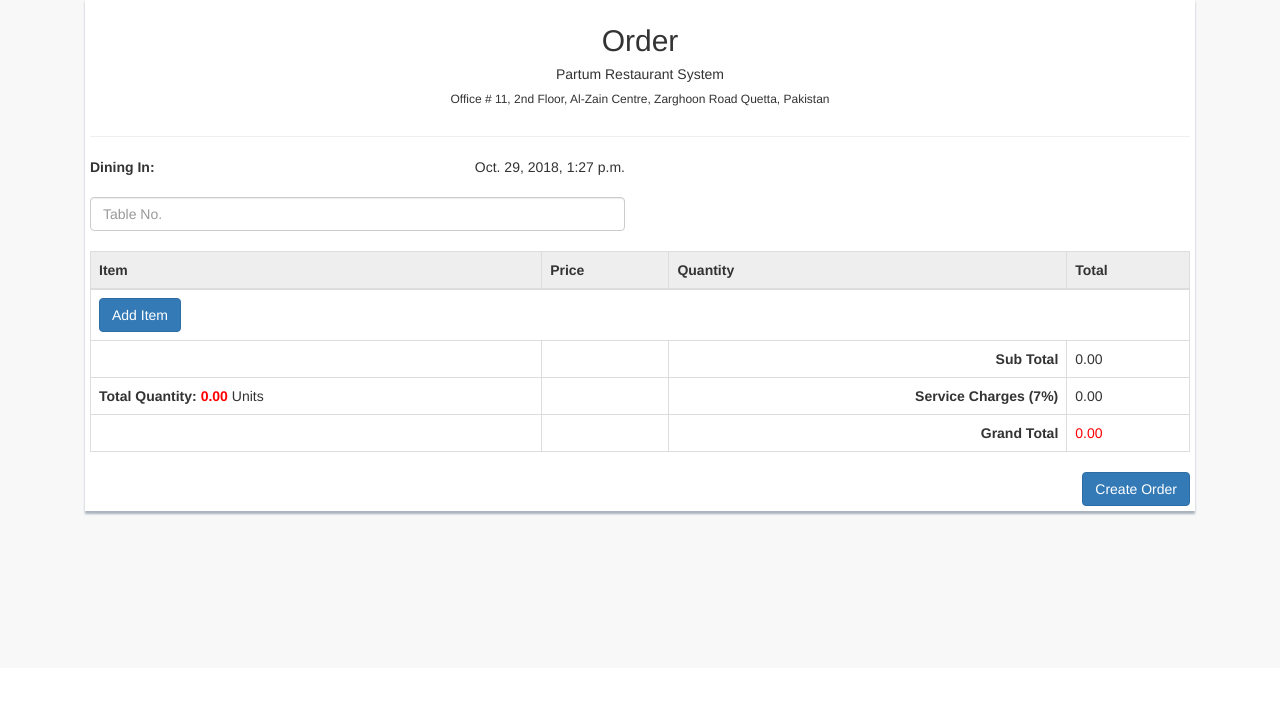
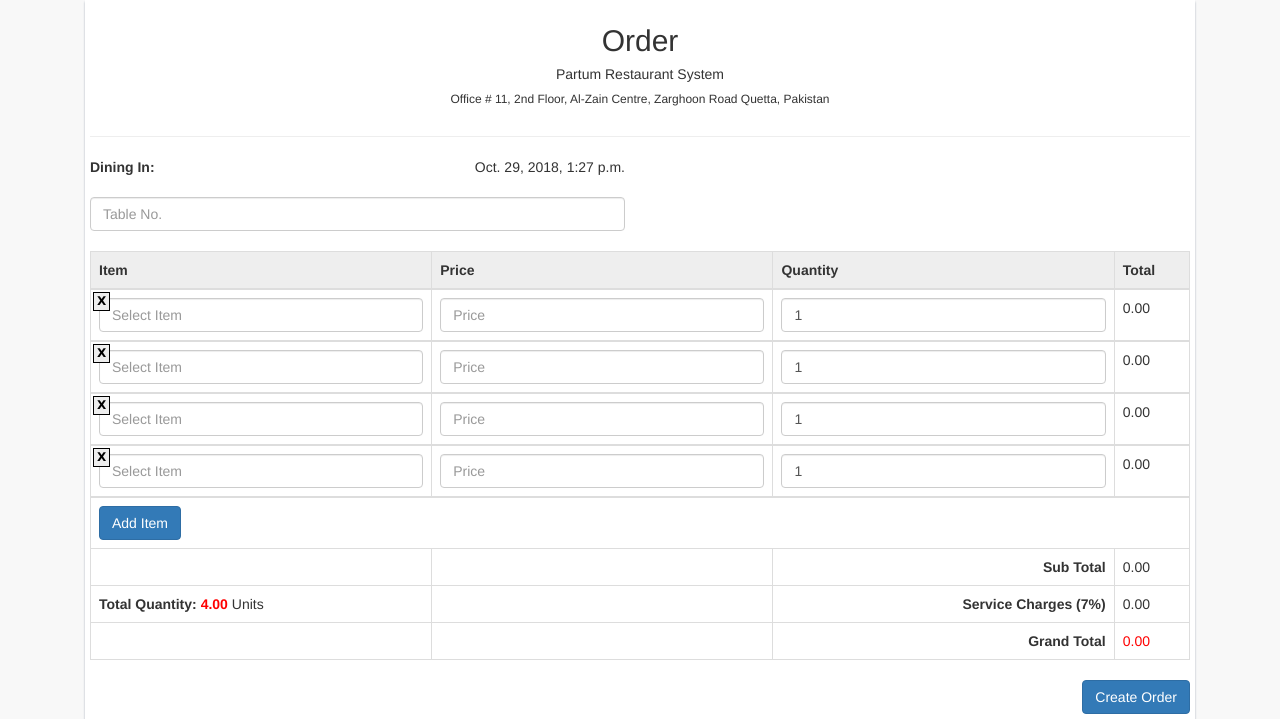
Before and after one commit to janzaheer/restaurant_system, a Django app: page /order/create/ in a window 1280 px wide. Shown: the part 132-851 px from the top of the page. Before the commit the page ends 648 px from the top, so only its background shows below. Run offline with Django 3.2, Linux system fonts and the light colour scheme; data that the repository does not hold is empty; some libraries are stand-ins or nearby versions.

Commit message:
updates in items list and create menu page

```diff
--- a/restaurant_sales/views.py
+++ b/restaurant_sales/views.py
@@ -76,7 +76,8 @@ class OrderCreateView(TemplateView):
         context = super(OrderCreateView, self).get_context_data(**kwargs)
         context.update({
             'timezone': timezone.now(),
-            'tables': Table.objects.all().order_by('table_no')
+            'tables': Table.objects.all().order_by('table_no'),
+            'menu_items': Menu.objects.all().order_by('name')
         })
         return context
 
--- a/templates/order/create.html
+++ b/templates/order/create.html
@@ -23,6 +23,7 @@
             left: -6px;
             font-family: Verdana;
             font-size: 12px;
+        }font-size: 12px;
 		}
 	</style>
 	<div class="container">
@@ -68,6 +69,94 @@
 								<th>Price</th>
 								<th>Quantity</th>
 								<th>Total</th>
+							</tr>
+                            <tr class="item-row">
+								<td id="item-name" class="item-name">
+                                    <div class="delete-btn">
+                                        <input type="text" class="form-control invoice-item" id="invoice-item" name="all-items" list="all-items" placeholder="Select Item" type="text">
+                                        <datalist id="all-items">
+                                            {% for item in menu_items %}
+                                                <option data-value="{{ item.id }}" data-price="{{ item.price }}" value="{{ item.name }}">{{ item.name }}</option>
+                                            {% endfor %}
+                                        </datalist>
+                                        <a class='delete' href="javascript:;" title="Remove row">X</a>
+                                    </div>
+                                </td>
+								<td>
+                                    <input class="form-control price" placeholder="Price" type="text">
+                                </td>
+								<td>
+                                    <input class="form-control qty" placeholder="Quantity" value="1" type="text">
+                                </td>
+								<td>
+                                    <span class="total">0.00</span>
+                                </td>
+							</tr>
+                            <tr class="item-row">
+								<td id="item-name" class="item-name">
+                                    <div class="delete-btn">
+                                        <input type="text" class="form-control invoice-item" id="invoice-item" name="all-items" list="all-items" placeholder="Select Item" type="text">
+                                        <datalist id="all-items">
+                                            {% for item in menu_items %}
+                                                <option data-value="{{ item.id }}" data-price="{{ item.price }}" value="{{ item.name }}">{{ item.name }}</option>
+                                            {% endfor %}
+                                        </datalist>
+                                        <a class='delete' href="javascript:;" title="Remove row">X</a>
+                                    </div>
+                                </td>
+								<td>
+                                    <input class="form-control price" placeholder="Price" type="text">
+                                </td>
+								<td>
+                                    <input class="form-control qty" placeholder="Quantity" value="1" type="text">
+                                </td>
+								<td>
+                                    <span class="total">0.00</span>
+                                </td>
+							</tr>
+                            <tr class="item-row">
+								<td id="item-name" class="item-name">
+                                    <div class="delete-btn">
+                                        <input type="text" class="form-control invoice-item" id="invoice-item" name="all-items" list="all-items" placeholder="Select Item" type="text">
+                                        <datalist id="all-items">
+                                            {% for item in menu_items %}
+                                                <option data-value="{{ item.id }}" data-price="{{ item.price }}" value="{{ item.name }}">{{ item.name }}</option>
+                                            {% endfor %}
+                                        </datalist>
+                                        <a class='delete' href="javascript:;" title="Remove row">X</a>
+                                    </div>
+                                </td>
+								<td>
+                                    <input class="form-control price" placeholder="Price" type="text">
+                                </td>
+								<td>
+                                    <input class="form-control qty" placeholder="Quantity" value="1" type="text">
+                                </td>
+								<td>
+                                    <span class="total">0.00</span>
+                                </td>
+							</tr>
+                            <tr class="item-row">
+								<td id="item-name" class="item-name">
+                                    <div class="delete-btn">
+                                        <input type="text" class="form-control invoice-item" id="invoice-item" name="all-items" list="all-items" placeholder="Select Item" type="text">
+                                        <datalist id="all-items">
+                                            {% for item in menu_items %}
+                                                <option data-value="{{ item.id }}" data-price="{{ item.price }}" value="{{ item.name }}">{{ item.name }}</option>
+                                            {% endfor %}
+                                        </datalist>
+                                        <a class='delete' href="javascript:;" title="Remove row">X</a>
+                                    </div>
+                                </td>
+								<td>
+                                    <input class="form-control price" placeholder="Price" type="text">
+                                </td>
+								<td>
+                                    <input class="form-control qty" placeholder="Quantity" value="1" type="text">
+                                </td>
+								<td>
+                                    <span class="total">0.00</span>
+                                </td>
 							</tr>
 							</thead>
 							<tbody>
```
Also changed, not shown: 1 other file. Lines whose indentation alone changed are shown as unchanged.
